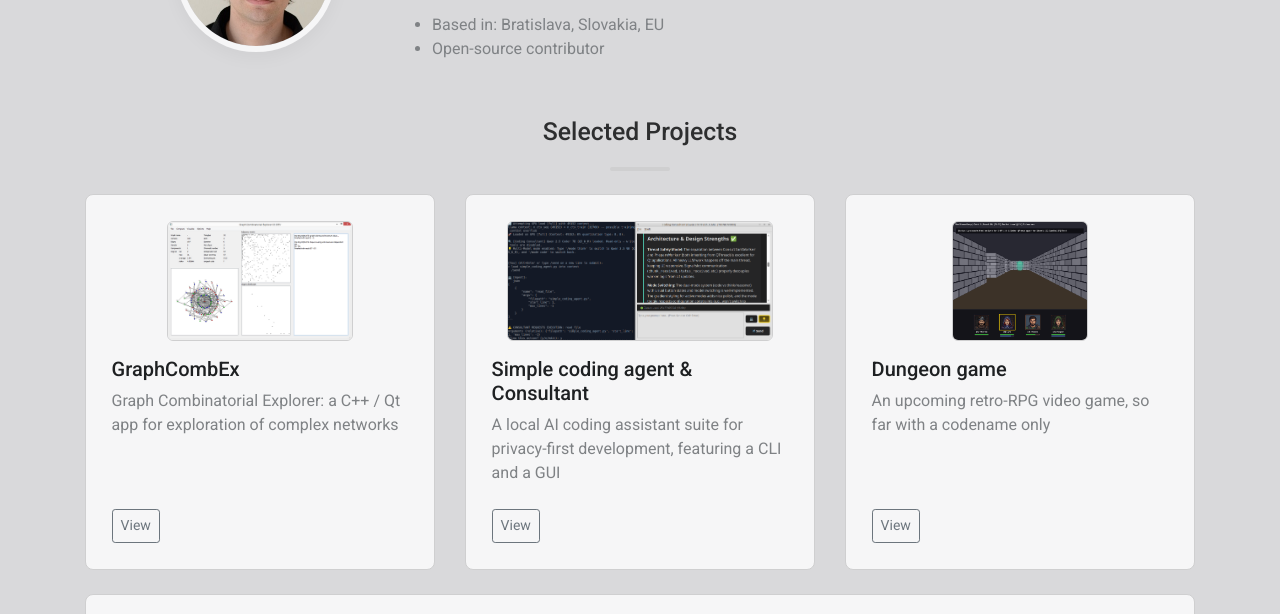
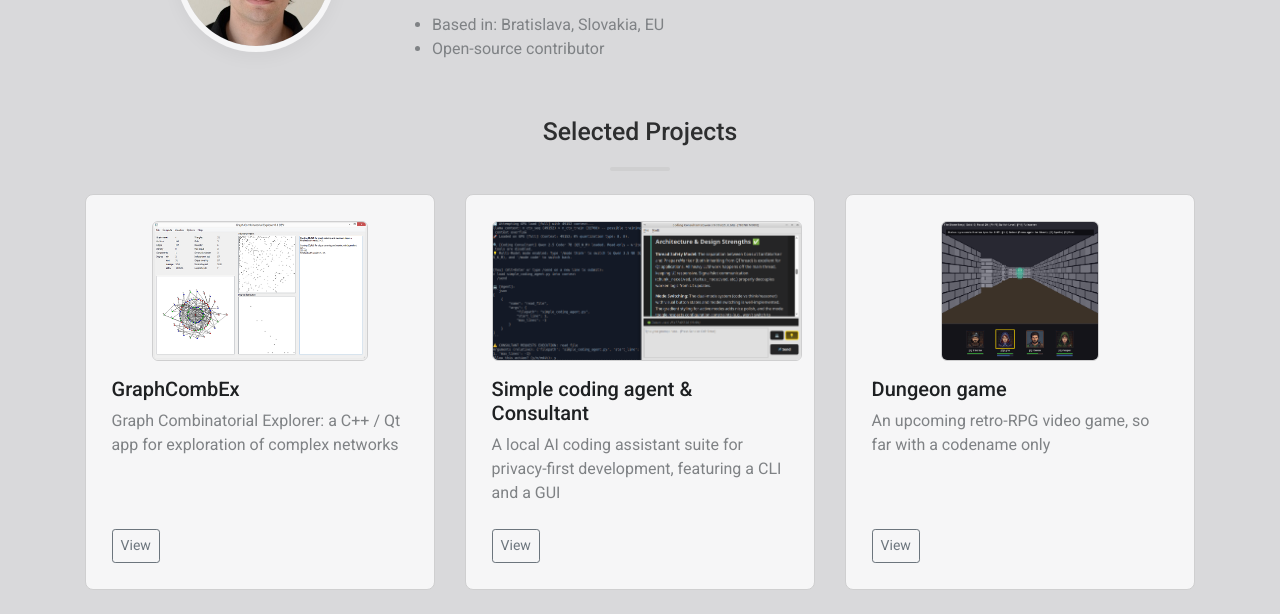
Before and after one commit to davidchalupa/davidchalupa.github.io, a plain HTML site: page index.html in a window 1280 px wide. Shown: the part 480-1094 px from the top of the page. Drawn offline with nearby package versions, Linux system fonts and the light colour scheme.

Commit message:
Making the app miniatures bigger.

```diff
--- a/index.html
+++ b/index.html
@@ -58,7 +58,7 @@
 
     /* Projects */
     .project-thumb {
-	  height: 120px;
+	  height: 140px;
 	  display: block;        /* images are inline by default */
 	  margin: 0 auto;        /* centers horizontally */
 	  object-fit: cover;
@@ -68,7 +68,7 @@
 	}
 
 	.project-thumb-margins {
-	  height: 120px;
+	  height: 140px;
 	  width: auto;
 	  max-width: 100%;
 	  display: block;
```
